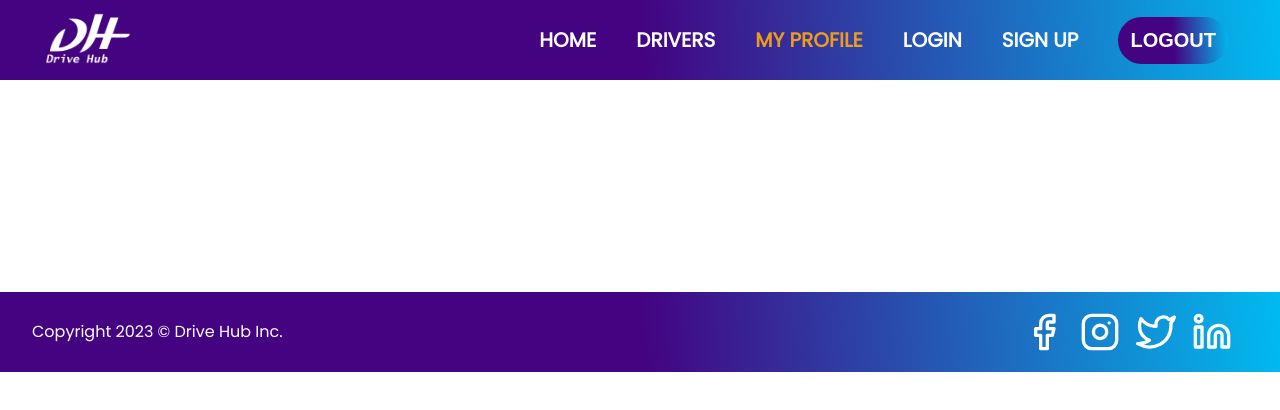
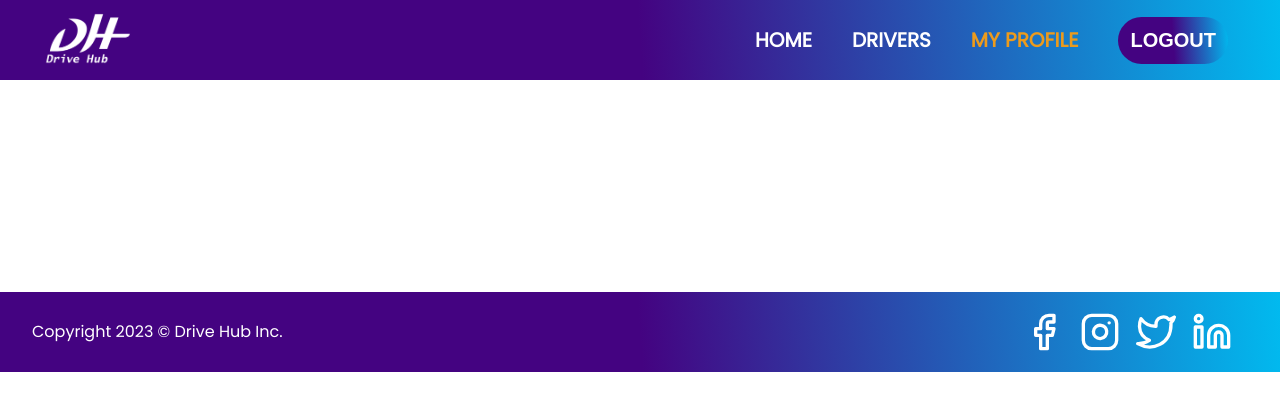
Before and after one commit to MikeSymoDev/frontend-driving-school, a React (Create React App) app: page /myprofile in a window 1280 px wide. Shown: the top 410 px of the page. Built offline with nearby package versions, Linux system fonts and the light colour scheme; sample sign-in values are in the browser's storage.

Commit message:
login and signup in the header are only displayd when user is not logged in

```diff
--- a/src/components/header/header.jsx
+++ b/src/components/header/header.jsx
@@ -3,27 +3,23 @@
 import { NavLink } from 'react-router-dom';
 import { useNavigate } from 'react-router-dom';
 import { useDispatch } from 'react-redux';
-import { useSelector } from "react-redux";
+import { useSelector } from 'react-redux';
 import { DELETE_USER } from '../../app/slices/currentUserSlice';
 import './header.scss';
 import { DELETE_MYPROFILE } from '../../app/slices/myProfileSlice';
 
 export default function Header() {
-
   const user = useSelector((store) => store.currentUser);
-const myProfileState = useSelector((store) => store.myProfile)
+  const myProfileState = useSelector((store) => store.myProfile);
   const navigate = useNavigate();
   const dispatch = useDispatch();
 
-
   const handleLogout = () => {
     dispatch(DELETE_USER());
-    dispatch(DELETE_MYPROFILE())
+    dispatch(DELETE_MYPROFILE());
     localStorage.clear();
     navigate('/login');
-   }
-
-
+  };
 
   return (
     <>
@@ -50,14 +46,21 @@
             <NavLink className="navlink" to="myprofile">
               MY PROFILE
             </NavLink>
+            {!user.token && (
               <NavLink className="navlink" to="login">
                 LOGIN
               </NavLink>
+            )}
+            {!user.token && (
               <NavLink className="navlink" to="signup">
                 SIGN UP
               </NavLink>
-            {user.token && <button className='logout' onClick={handleLogout}>LOGOUT</button>}
-
+            )}
+            {user.token && (
+              <button className="logout" onClick={handleLogout}>
+                LOGOUT
+              </button>
+            )}
           </div>
         </div>
       </div>
```
Lines whose indentation alone changed are shown as unchanged.
